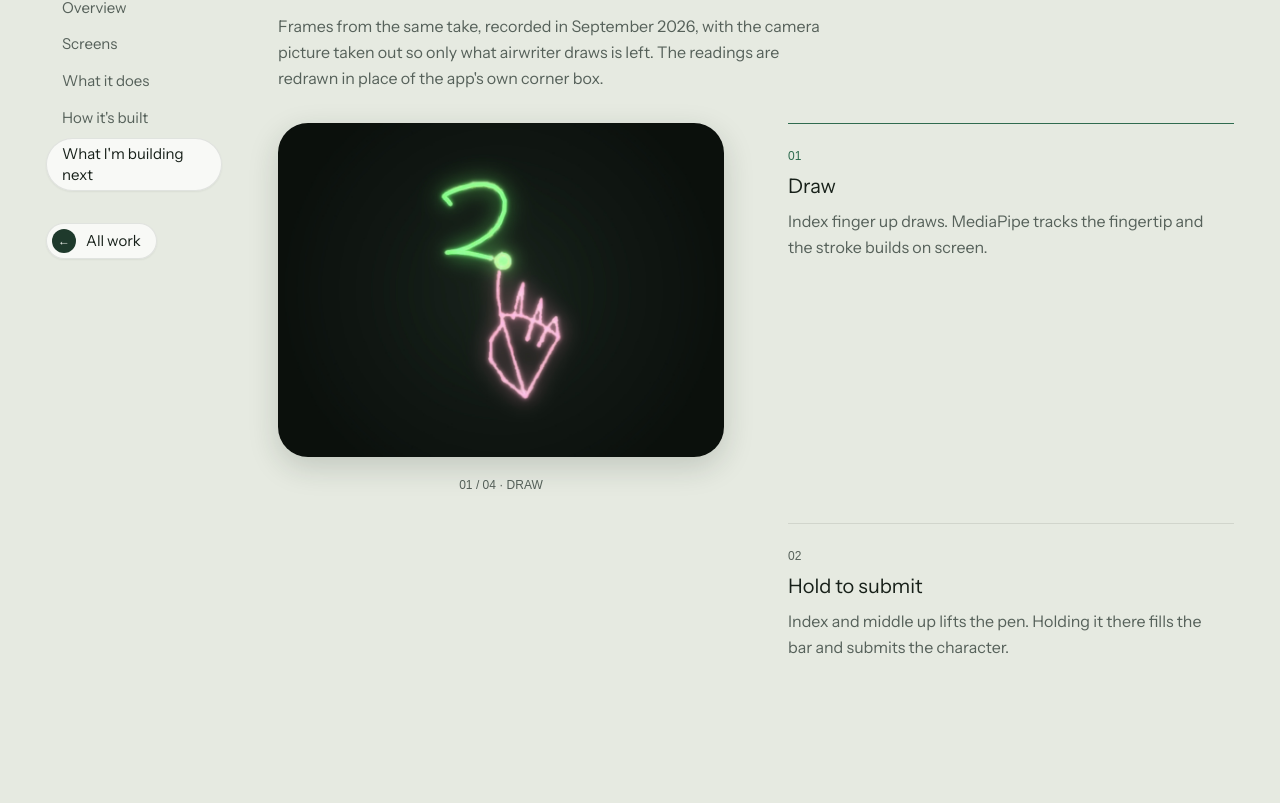
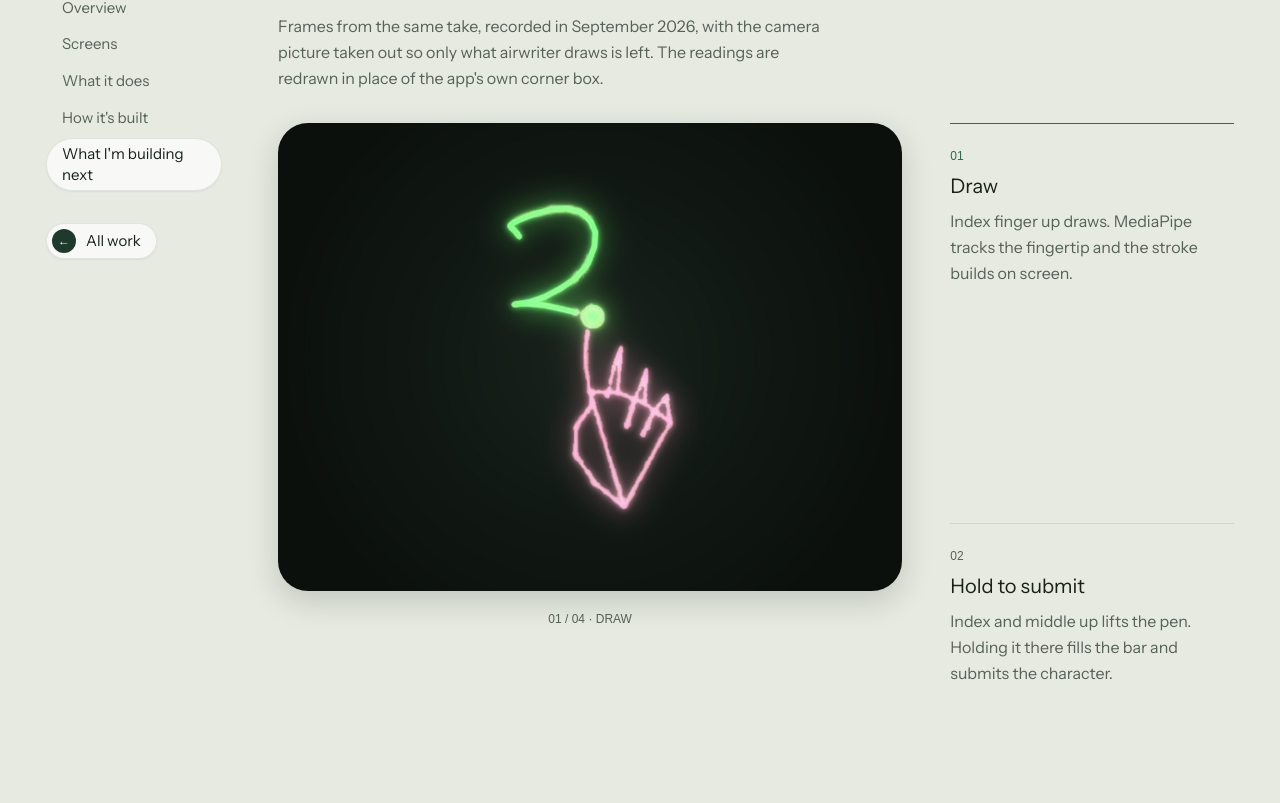
Before and after one commit to EmmanuelH05/portfolio, a Next.js app: page /projects/airwriter in a window 1280 px wide. Shown: the part 1517-2320 px from the top of the page. Built offline with nearby package versions, Linux system fonts and the light colour scheme; a web font is replaced by a local one.

Commit message:
feat: bigger landscape screen stage, tighter sign-up crop

```diff
--- a/src/components/ScreenTour.tsx
+++ b/src/components/ScreenTour.tsx
@@ -75,7 +75,7 @@ export default function ScreenTour({ screens, size }: ScreenTourProps) {
   }, []);
 
   return (
-    <div className={styles.layout}>
+    <div className={styles.layout(size.width > size.height)}>
       <div className={styles.stickyColumn}>
         <div className={styles.sticky}>
           <div className={styles.stage} style={styles.stageRatio(size)}>
--- a/src/styles/components/ScreenTour.ts
+++ b/src/styles/components/ScreenTour.ts
@@ -1,4 +1,6 @@
-export const layout = 'grid gap-10 lg:grid-cols-2 lg:gap-16';
+/** A landscape screen gets most of the width, so a desktop recording is big enough to read. */
+export const layout = (isLandscape: boolean) =>
+  `grid gap-10 ${isLandscape ? 'lg:grid-cols-[minmax(0,2.2fr)_minmax(0,1fr)] lg:gap-12' : 'lg:grid-cols-2 lg:gap-16'}`;
 export const stickyColumn = 'hidden lg:block';
 export const sticky = 'sticky top-[10vh] flex flex-col items-center';
 export const stage = 'relative max-w-full';
@@ -20,7 +22,7 @@ export const stickyShot = (isActive: boolean) =>
  * max column width (~590px); a portrait one stays well under that. 380px under-hinted landscape
  * screenshots, so the browser fetched a soft, too-small source and stretched it.
  */
-export const stickyShotSizes = '600px';
+export const stickyShotSizes = '900px';
 /** A clip in the pinned phone fills the stage the way a `fill` image does. */
 export const video = (fill: boolean, className: string) => (fill ? `absolute inset-0 h-full w-full ${className}` : className);
 export const counter = 'mt-5 font-mono text-xs uppercase text-muted';
```
Also changed, not shown: public/swipebite/sign-up-poster.jpg, 1 other file (tests, documents, lock files or other folders).
